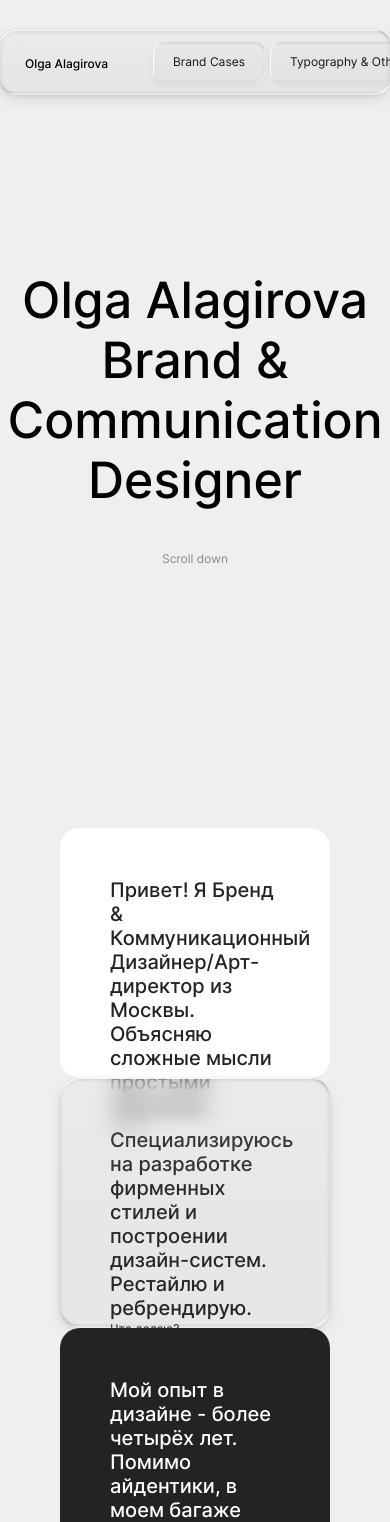
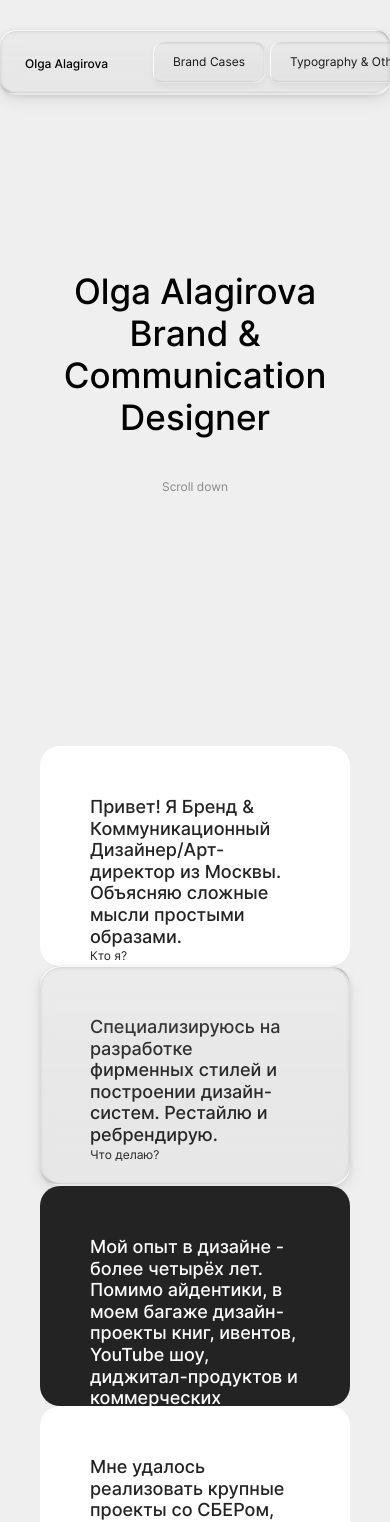
Before and after one commit to geraskinalekseysergeevich/olga-alagirova-portfolio-2026, a React (Vite) app: page / in a window 390 px wide. Shown: the top 1522 px of the page. Built offline with nearby package versions, Linux system fonts and the light colour scheme.

Commit message:
feat: 768 adaptive

```diff
--- a/src/components/about-cards/card/about-card.module.css
+++ b/src/components/about-cards/card/about-card.module.css
@@ -18,6 +18,10 @@
 
 	@media (max-width: 1024px) {
 		height: 250px;
+	}
+
+	@media (max-width: 768px) {
+		height: 220px;
 	}
 }
 
--- a/src/components/brand-case-card/brand-case-card.module.css
+++ b/src/components/brand-case-card/brand-case-card.module.css
@@ -11,11 +11,23 @@
 	@media (max-width: 1024px) {
 		height: 442px;
 	}
+
+	@media (max-width: 768px) {
+		grid-template-columns: 1fr;
+		grid-template-rows: auto auto;
+		height: auto;
+	}
 }
 
 .image {
 	border-bottom-left-radius: var(--brand-border-radius);
 	border-top-left-radius: var(--brand-border-radius);
+
+	@media (max-width: 768px) {
+		border-top-right-radius: var(--brand-border-radius);
+		border-bottom-left-radius: 0;
+		aspect-ratio: 688 / 580;
+	}
 }
 
 .right {
@@ -34,6 +46,13 @@
 	@media (max-width: 1024px) {
 		padding: 40px 40px 40px 26px;
 	}
+
+	@media (max-width: 768px) {
+		gap: 36px;
+		padding: 36px;
+		border-top-right-radius: 0;
+		border-bottom-left-radius: var(--brand-border-radius);
+	}
 }
 
 .texts {
--- a/src/components/contacts/contact-column/contact-column.module.css
+++ b/src/components/contacts/contact-column/contact-column.module.css
@@ -8,3 +8,7 @@
 	color: var(--color-black);
 	opacity: 0.5;
 }
+
+.noWrap {
+	white-space: nowrap;
+}
--- a/src/components/contacts/contact-column/contact-column.tsx
+++ b/src/components/contacts/contact-column/contact-column.tsx
@@ -12,7 +12,7 @@ export const ContactColumn = ({ name, content }: ContactColumnProps) => {
 	return (
 		<div className={styles.container}>
 			<p className={clsx('body', styles.name)}>{name}</p>
-			<BodyText text={content} />
+			<BodyText text={content} customClass={styles.noWrap} />
 		</div>
 	)
 }
--- a/src/components/contacts/contacts.module.css
+++ b/src/components/contacts/contacts.module.css
@@ -32,4 +32,13 @@
 .grid {
 	display: flex;
 	gap: 60px;
+
+	@media (max-width: 1200px) {
+		gap: 40px;
+	}
+
+	@media (max-width: 1024px) {
+		gap: 5px;
+		justify-content: space-between;
+	}
 }
--- a/src/styles/global.css
+++ b/src/styles/global.css
@@ -67,4 +67,8 @@ body {
 	@media (max-width: 1024px) {
 		padding: 30px 60px 100px 60px;
 	}
+
+	@media (max-width: 768px) {
+		padding: 30px 40px 80px 40px;
+	}
 }
--- a/src/styles/variables.css
+++ b/src/styles/variables.css
@@ -11,6 +11,10 @@ h1 {
 
 	@media (max-width: 1024px) {
 		font-size: 50px;
+	}
+
+	@media (max-width: 768px) {
+		font-size: 35px;
 	}
 }
 
@@ -27,6 +31,10 @@ h2 {
 
 	@media (max-width: 1024px) {
 		font-size: 20px;
+	}
+
+	@media (max-width: 768px) {
+		font-size: 18px;
 	}
 }
 
@@ -111,4 +119,10 @@ h6 {
 		--gap-100: 50px;
 		--gap-20: 12px;
 	}
+
+	@media (max-width: 768px) {
+		--gap-150: 100px;
+		--gap-100: 50px;
+		--gap-20: 18px;
+	}
 }
```
